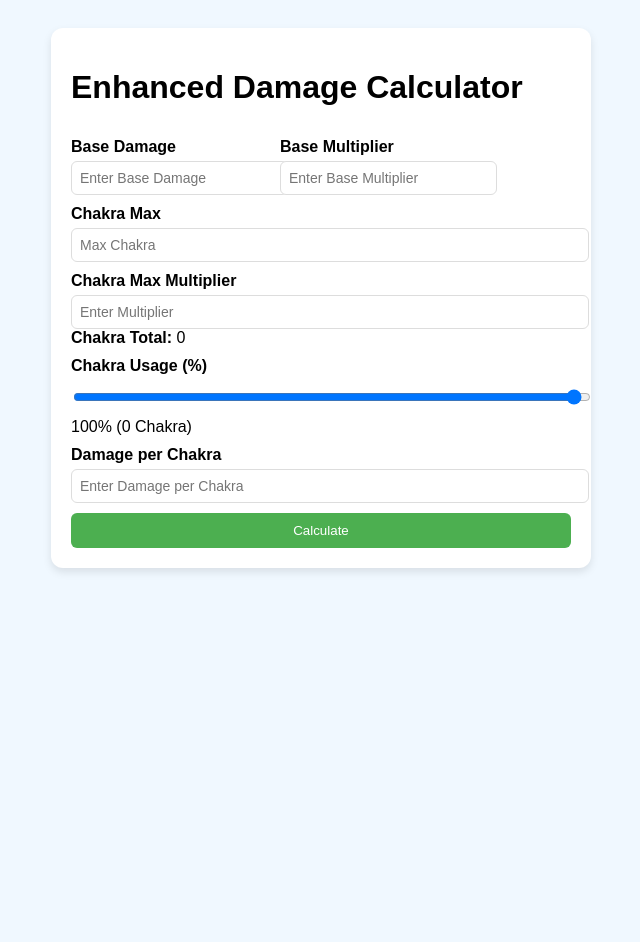
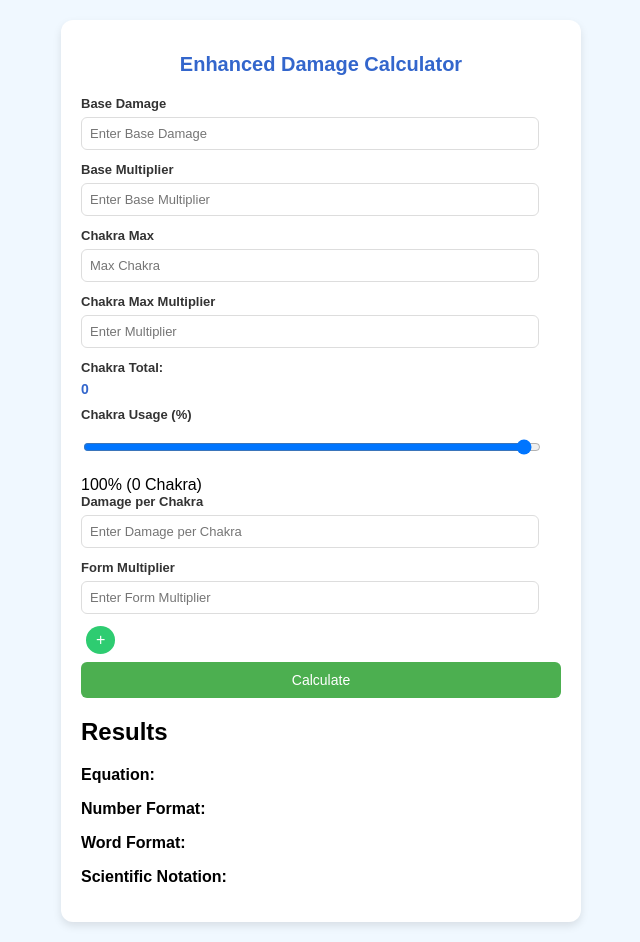
Before and after one commit to CodingOlive/index.html, a plain HTML site: page index.html in a window 1280 px wide. Shown: the whole page, without its empty margins (319-959 px from the left). Before the commit the page ends 800 px from the top, so only its background shows below. Drawn offline with Linux system fonts and the light colour scheme.

Commit message:
Update index.html

```diff
--- a/index.html
+++ b/index.html
@@ -8,59 +8,121 @@
     body {
       font-family: 'Arial', sans-serif;
       background-color: #f0f8ff;
+      margin: 0;
+      padding: 20px;
       display: flex;
       justify-content: center;
-      padding: 20px;
+      align-items: flex-start;
+      min-height: 100vh;
     }
+
     .calculator-container {
-      background-color: white;
+      background-color: #ffffff;
       padding: 20px;
       border-radius: 12px;
       box-shadow: 0 4px 8px rgba(0, 0, 0, 0.1);
-      width: 500px;
+      width: 480px;
     }
-    .flex-container {
-      display: flex;
-      gap: 10px;
+
+    h1 {
+      text-align: center;
+      color: #3366cc;
+      font-size: 20px;
+      margin-bottom: 20px;
     }
+
     label {
       display: block;
-      font-weight: bold;
-      margin-top: 10px;
+      margin-bottom: 6px;
+      color: #333;
+      font-weight: 600;
+      font-size: 13px;
     }
-    input, select {
-      width: 100%;
+
+    input[type="text"],
+    select,
+    input[type="range"] {
+      width: calc(100% - 22px);
       padding: 8px;
-      margin-top: 5px;
+      margin-bottom: 12px;
       border: 1px solid #ddd;
       border-radius: 6px;
-      font-size: 14px;
+      box-sizing: border-box;
+      font-size: 13px;
     }
+
     button {
-      margin-top: 10px;
-      padding: 10px;
+      color: white;
+      padding: 10px 16px;
       border: none;
       border-radius: 6px;
       cursor: pointer;
+      font-size: 14px;
+      transition: background-color 0.3s ease;
     }
-    .calculate-button { background-color: #4CAF50; color: white; width: 100%; }
-    .red-remove { background-color: red; color: white; padding: 4px 8px; font-size: 12px; border-radius: 4px; cursor: pointer; }
+
+    .calculate-button {
+      background-color: #4CAF50;
+      width: 100%;
+      margin-top: 8px;
+    }
+
+    .calculate-button:hover {
+      background-color: #45a049;
+    }
+
+    .plus-button {
+      background-color: #2ecc71;
+      font-size: 16px;
+      padding: 5px 10px;
+      margin-left: 5px;
+      border-radius: 50%;
+      cursor: pointer;
+    }
+
+    .plus-button:hover {
+      background-color: #27ae60;
+    }
+
+    .red-remove {
+      background-color: red;
+      color: white;
+      padding: 4px 8px;
+      font-size: 12px;
+      border-radius: 4px;
+      margin-left: 6px;
+      cursor: pointer;
+    }
+
+    .red-remove:hover {
+      background-color: darkred;
+    }
+
+    .chakra-total {
+      font-size: 14px;
+      font-weight: bold;
+      color: #3366cc;
+      margin-bottom: 10px;
+    }
+
+    .dynamic-box {
+      display: flex;
+      align-items: center;
+      gap: 8px;
+      margin-bottom: 8px;
+    }
   </style>
 </head>
 <body>
+
   <div class="calculator-container">
     <h1>Enhanced Damage Calculator</h1>
 
-    <div class="flex-container">
-      <div>
-        <label for="baseDamage">Base Damage</label>
-        <input type="text" id="baseDamage" placeholder="Enter Base Damage">
-      </div>
-      <div>
-        <label for="baseMultiplier">Base Multiplier</label>
-        <input type="text" id="baseMultiplier" placeholder="Enter Base Multiplier">
-      </div>
-    </div>
+    <label for="baseDamage">Base Damage</label>
+    <input type="text" id="baseDamage" placeholder="Enter Base Damage">
+
+    <label for="baseMultiplier">Base Multiplier</label>
+    <input type="text" id="baseMultiplier" placeholder="Enter Base Multiplier">
 
     <label for="chakraMax">Chakra Max</label>
     <input type="text" id="chakraMax" placeholder="Max Chakra" oninput="updateChakraTotal()">
@@ -68,7 +130,10 @@
     <label for="chakraMaxMultiplier">Chakra Max Multiplier</label>
     <input type="text" id="chakraMaxMultiplier" placeholder="Enter Multiplier" oninput="updateChakraTotal()">
 
-    <div><strong>Chakra Total:</strong> <span id="chakraTotalValue">0</span></div>
+    <div class="chakra-total">
+      <label>Chakra Total:</label>
+      <span id="chakraTotalValue">0</span>
+    </div>
 
     <label for="chakraUsedSlider">Chakra Usage (%)</label>
     <input type="range" id="chakraUsedSlider" min="0" max="100" value="100" oninput="updateChakraSliderValue()">
@@ -77,39 +142,35 @@
     <label for="damagePerChakra">Damage per Chakra</label>
     <input type="text" id="damagePerChakra" placeholder="Enter Damage per Chakra">
 
+    <label for="formMultiplier">Form Multiplier</label>
+    <input type="text" id="formMultiplier" placeholder="Enter Form Multiplier">
+
+    <button class="plus-button" onclick="addDynamicBox()">+</button>
+    <div id="dynamicBoxesContainer"></div>
+
     <button class="calculate-button" onclick="calculateDamage()">Calculate</button>
 
-    <div id="output"></div>
+    <div id="output" class="output-container">
+      <h2>Results</h2>
+      <p><strong>Equation:</strong> <span id="equationResult"></span></p>
+      <p><strong>Number Format:</strong> <span id="numberResult"></span></p>
+      <p><strong>Word Format:</strong> <span id="wordResult"></span></p>
+      <p><strong>Scientific Notation:</strong> <span id="scientificResult"></span></p>
+    </div>
   </div>
 
   <script>
-    function parseInput(value) {
-      return isNaN(parseFloat(value)) ? 0 : parseFloat(value);
+    function parseInput(input) {
+      return isNaN(parseFloat(input)) ? 0 : parseFloat(input);
     }
 
     function updateChakraTotal() {
-      const max = parseInput(document.getElementById("chakraMax").value);
-      const multiplier = parseInput(document.getElementById("chakraMaxMultiplier").value);
-      const total = max * multiplier;
-      document.getElementById("chakraTotalValue").textContent = total.toLocaleString();
+      const chakraMax = parseInput(document.getElementById("chakraMax").value);
+      const chakraMultiplier = parseInput(document.getElementById("chakraMaxMultiplier").value);
+      const chakraTotal = chakraMax * chakraMultiplier;
+
+      document.getElementById("chakraTotalValue").textContent = chakraTotal.toLocaleString();
       updateChakraSliderValue();
-    }
-
-    function updateChakraSliderValue() {
-      const total = parseInput(document.getElementById("chakraTotalValue").textContent.replace(/,/g, ''));
-      const slider = document.getElementById("chakraUsedSlider");
-      const used = Math.round(total * (slider.value / 100));
-      document.getElementById("chakraUsedValue").textContent = `${slider.value}% (${used.toLocaleString()} Chakra)`;
-    }
-
-    function calculateDamage() {
-      const baseDamage = parseInput(document.getElementById("baseDamage").value);
-      const baseMultiplier = parseInput(document.getElementById("baseMultiplier").value);
-      const chakraUsed = parseInput(document.getElementById("chakraUsedValue").textContent.replace(/[^0-9]/g, ''));
-      const damagePerChakra = parseInput(document.getElementById("damagePerChakra").value);
-      const totalDamage = baseDamage * baseMultiplier + chakraUsed * damagePerChakra;
-      const scientific = totalDamage.toExponential(2);
-      document.getElementById("output").innerHTML = `<p><strong>Total Damage:</strong> ${totalDamage.toLocaleString()}</p><p><strong>Scientific Notation:</strong> ${scientific}</p>`;
     }
   </script>
 
```
